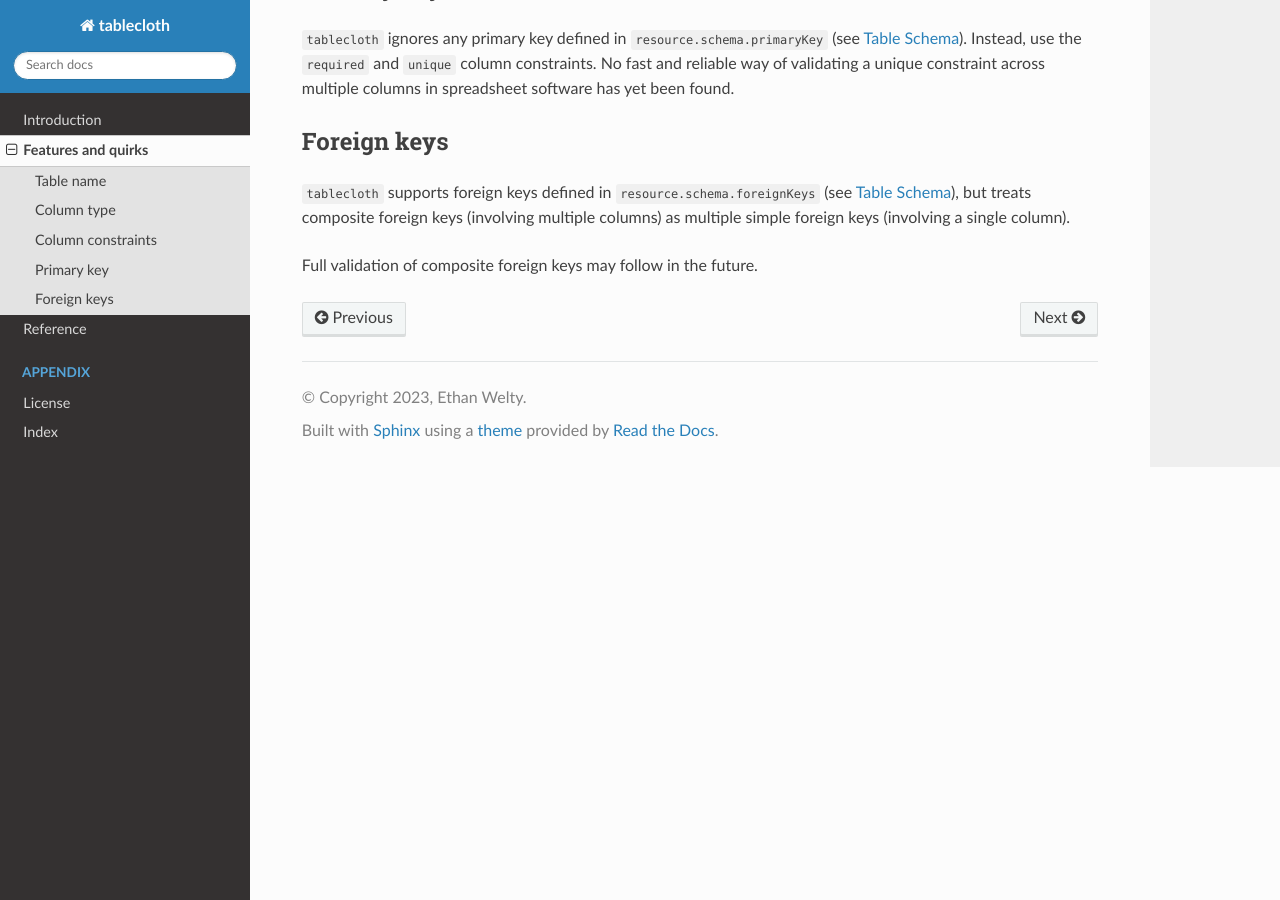
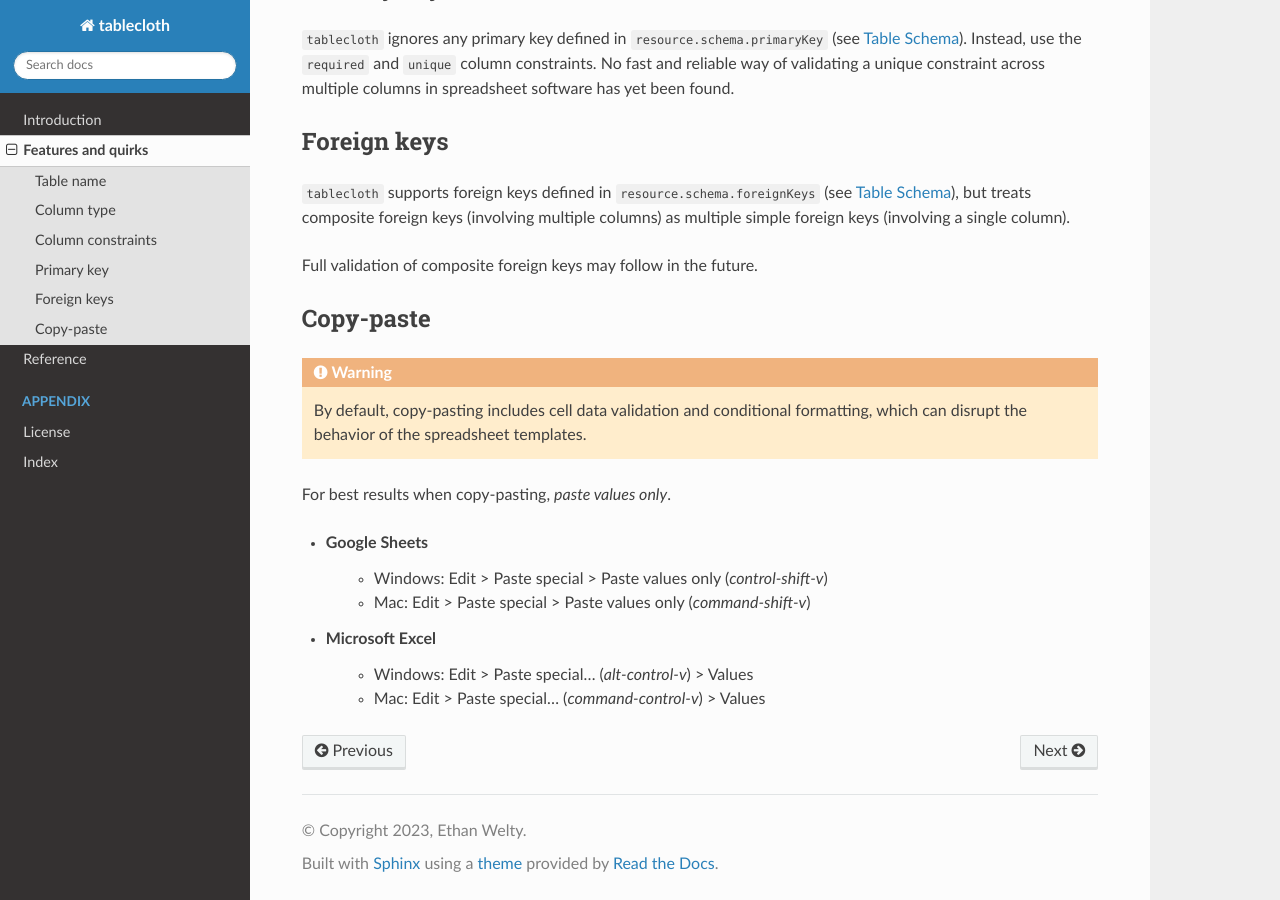
Before and after one commit to ezwelty/tablecloth, a Sphinx documentation site: the page built from docs/features.rst, in a window 1280 px wide and 900 px high, scrolled down 1346 px. Built offline with Sphinx 7.4.7 and the Read the Docs theme 2.0.0, drawn with Linux system fonts in a browser that asks for light colours.

Commit message:
Add warning about copy-paste in templates

```diff
--- a/docs/features.rst
+++ b/docs/features.rst
@@ -108,3 +108,20 @@ but treats composite foreign keys (involving multiple columns) as multiple
 simple foreign keys (involving a single column).
 
 Full validation of composite foreign keys may follow in the future.
+
+Copy-paste
+----------
+
+.. warning::
+
+   By default, copy-pasting includes cell data validation and conditional formatting,
+   which can disrupt the behavior of the spreadsheet templates.
+
+For best results when copy-pasting, *paste values only*.
+
+* Google Sheets
+   * Windows: Edit > Paste special > Paste values only (`control-shift-v`)
+   * Mac: Edit > Paste special > Paste values only (`command-shift-v`)
+* Microsoft Excel
+   * Windows: Edit > Paste special… (`alt-control-v`) > Values
+   * Mac: Edit > Paste special… (`command-control-v`) > Values
```
